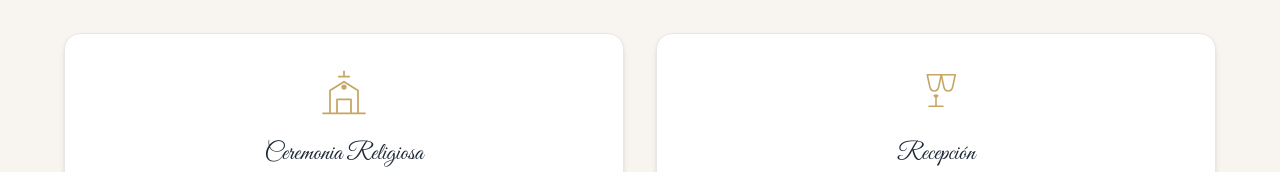
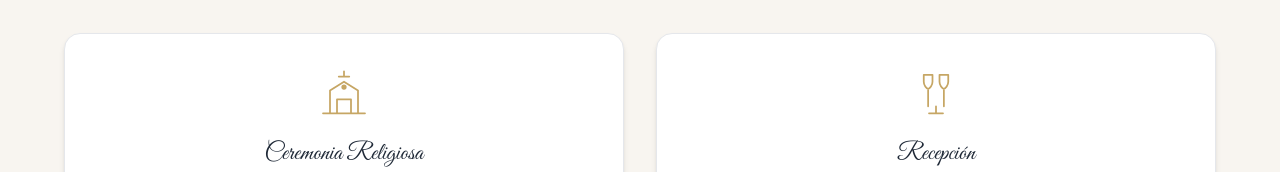
Before and after one commit to Susanabt1001419/Invitacion---Boda, a Next.js app: page / in a window 1280 px wide. Shown: the part 1135-1307 px from the top of the page. Built offline with nearby package versions, Linux system fonts and the light colour scheme.

Commit message:
Change comment and update SVG stroke width

```diff
--- a/pages/index.js
+++ b/pages/index.js
@@ -101,17 +101,14 @@ export default function Home() {
             viewport={{ once: true }}
           >
             <div className="flex flex-col items-center">
-              {/* COPAS CON CORAZÓN */}
+              {/* COPAS MINIMAL LUXURY */}
               <svg xmlns="http://www.w3.org/2000/svg"
                   viewBox="0 0 64 64"
                   className="w-14 h-14 mb-4"
                   fill="none"
                   stroke="#c6a664"
-                  strokeWidth="1.8">
-                <path d="M22 10l3 14c1.5 6 8.5 6 10 0l3-14H22Z" strokeLinecap="round" strokeLinejoin="round"/>
-                <path d="M38 10l3 14c1.5 6 8.5 6 10 0l3-14H38Z" strokeLinecap="round" strokeLinejoin="round"/>
-                <path d="M30 34l2 2 2-2a3 3 0 0 0-4 0Z" fill="#c6a664"/>
-                <path d="M32 36v10m-8 0h16" strokeLinecap="round" strokeLinejoin="round"/>
+                  strokeWidth="2">
+                <path d="M18 10h10v8c0 4-3 8-5 8s-5-4-5-8v-8Zm18 0h10v8c0 4-3 8-5 8s-5-4-5-8v-8ZM23 26v20m18-20v20m-9 0v8m-8 0h16" strokeLinecap="round" strokeLinejoin="round"/>
               </svg>
 
 
```
